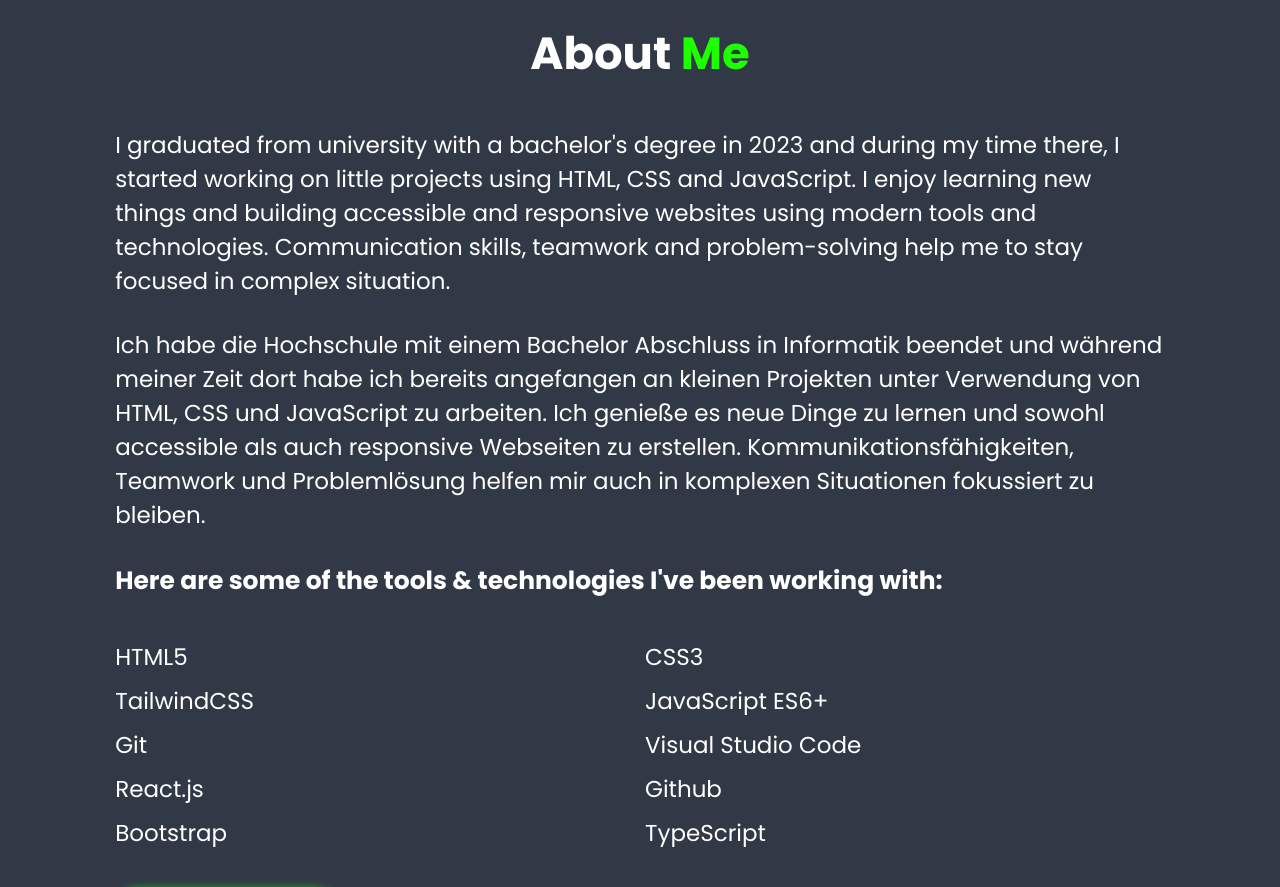
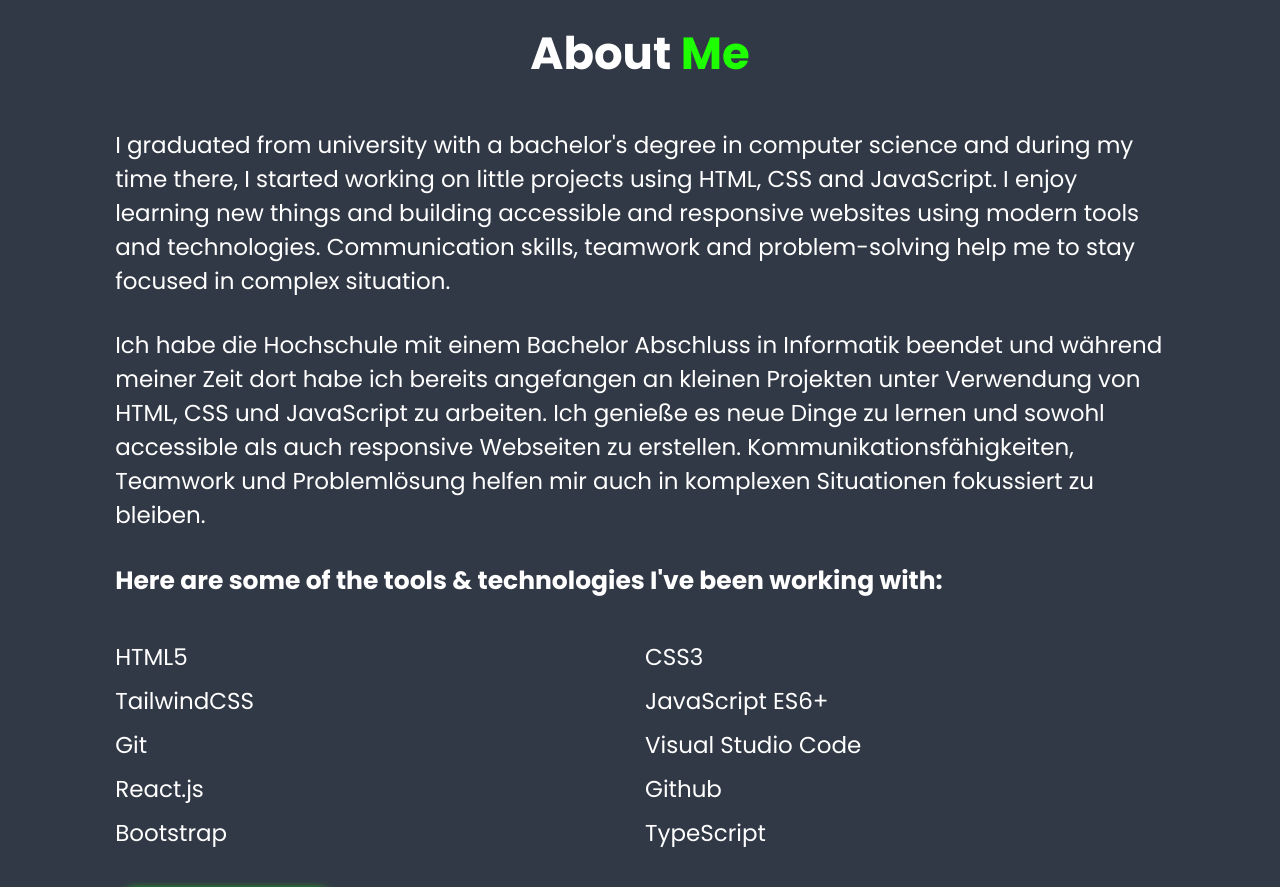
Before and after one commit to dennisbast/dennis-bastkowski, a website: page index.html in a window 1280 px wide. Shown: the part 880-1767 px from the top of the page. Drawn offline with nearby package versions, Linux system fonts and the light colour scheme.

Commit message:
added degree title

```diff
--- a/index.html
+++ b/index.html
@@ -52,10 +52,10 @@
       <div class="about-content">
         <h2 class="heading">About <span>Me</span></h2>
         <p>
-          I graduated from university with a bachelor's degree in 2023 and
-          during my time there, I started working on little projects using HTML,
-          CSS and JavaScript. I enjoy learning new things and building
-          accessible and responsive websites using modern tools and
+          I graduated from university with a bachelor's degree in computer
+          science and during my time there, I started working on little projects
+          using HTML, CSS and JavaScript. I enjoy learning new things and
+          building accessible and responsive websites using modern tools and
           technologies. Communication skills, teamwork and problem-solving help
           me to stay focused in complex situation.
         </p>
```
